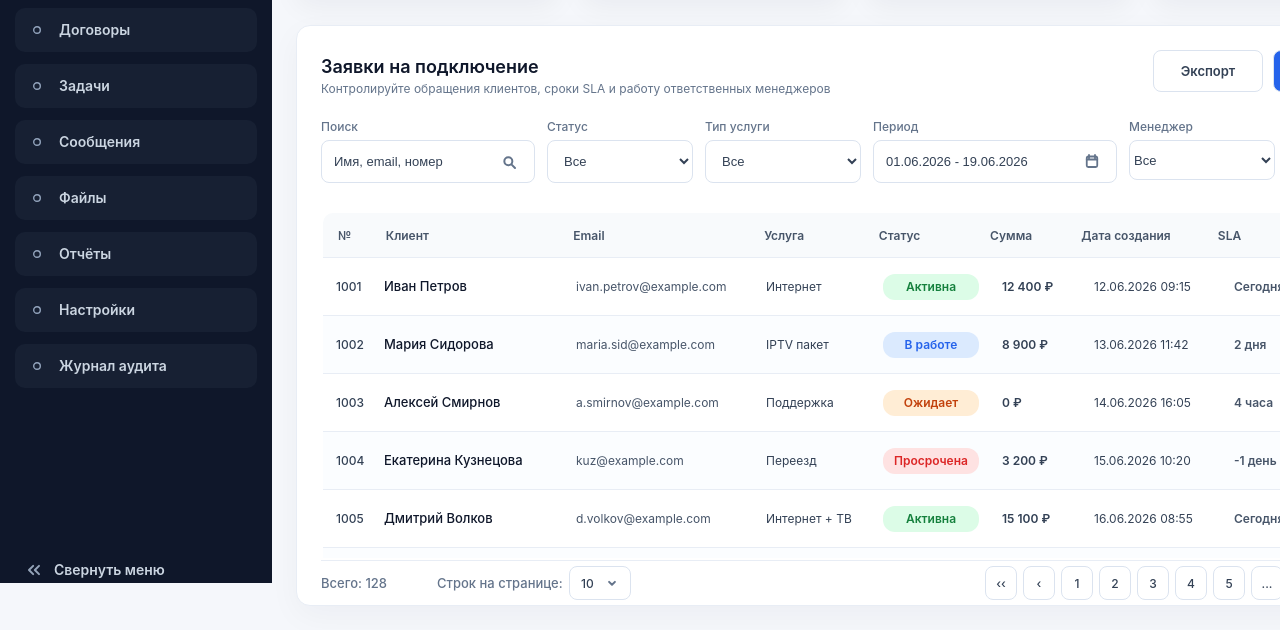
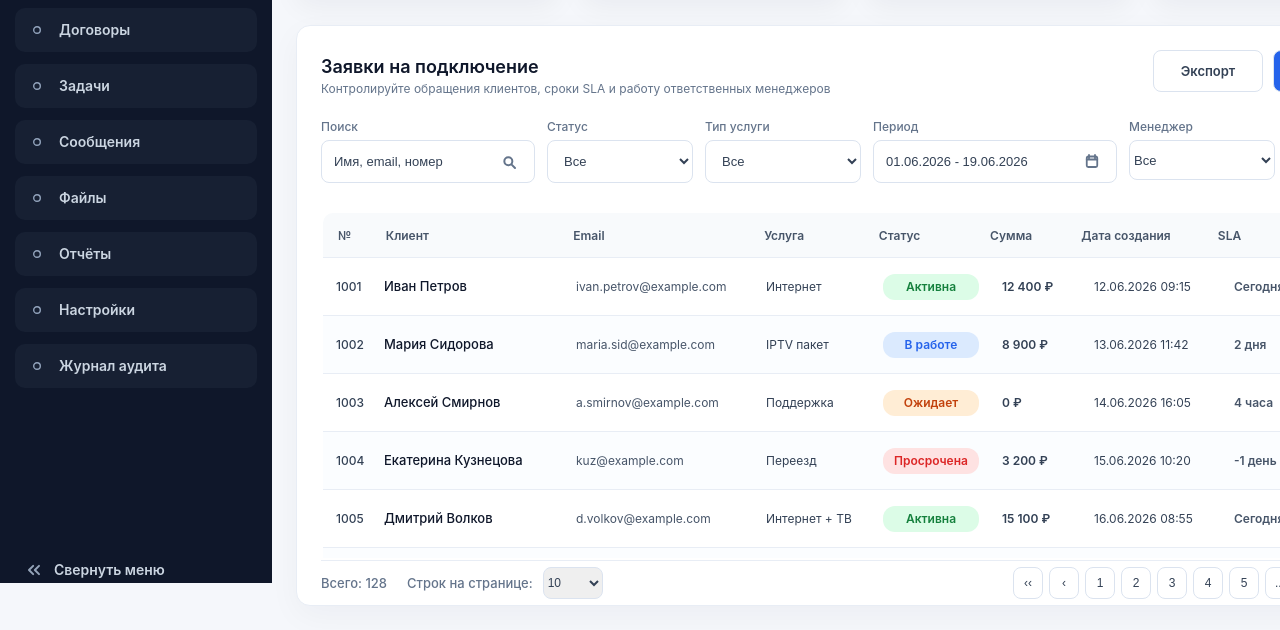
Before and after one commit to xxAksx/Test_task, a plain HTML site: page index.html in a window 1280 px wide. Shown: the part 217-847 px from the top of the page. Drawn offline with Linux system fonts and the light colour scheme.

Commit message:
add select and buttons in footer

```diff
--- a/index.html
+++ b/index.html
@@ -410,25 +410,34 @@
                     </tbody>
                 </table>
                 <div class="footer-row">
-                    <span class="table-footer all-list">Всего: 128</span>
-                    <span class="table-footer row-in-page">Строк на странице:</span>
-                    <div class="page-button count-row-in-page">
-                        <span class="number">10</span>
-                        <svg xmlns="http://www.w3.org/2000/svg" width="14" height="14" viewBox="0 0 14 14" fill="none">
-                            <path d="M4.08331 5.83331L6.99998 8.74998L9.91665 5.83331" stroke="#64748B" stroke-width="2" stroke-linecap="round" stroke-linejoin="round"/>
-                        </svg>
+                    <div class="select-block">
+                        <span>Всего: 128</span>
+                        <div class="table-footer">
+                            <label for="table-button" class="">Строк на странице:</label>
+                            <select class="count-page">
+                                <option value="10">10</option>
+                                <option value="11">11</option>
+                                <option value="12">12</option>
+                                <option value="13">13</option>
+                                <option value="14">14</option>
+                                <option value="15">15</option>
+                                <option value="16">16</option>
+                            </select>
+                        </div>
                     </div>
-                    <div class="page-button num-list">‹‹</div>
-                    <div class="page-button num-list">‹</div>
-                    <div class="page-button num-list">1</div>
-                    <div class="page-button num-list">2</div>
-                    <div class="page-button num-list">3</div>
-                    <div class="page-button num-list">4</div>
-                    <div class="page-button num-list">5</div>
-                    <div class="page-button num-list">...</div>
-                    <div class="page-button num-list">13</div>
-                    <div class="page-button num-list">›</div>
-                    <div class="page-button num-list">››</div>
+                    <div class="page-button-block">
+                        <button class="page-button num-list">‹‹</button>
+                        <button class="page-button num-list">‹</button>
+                        <button class="page-button num-list">1</button>
+                        <button class="page-button num-list">2</button>
+                        <button class="page-button num-list">3</button>
+                        <button class="page-button num-list">4</button>
+                        <button class="page-button num-list">5</button>
+                        <button class="page-button num-list">...</button>
+                        <button class="page-button num-list">13</button>
+                        <button class="page-button num-list">›</button>
+                        <button class="page-button num-list">››</button>
+                    </div>
                 </div>
             </div>
         </main>
--- a/main.css
+++ b/main.css
@@ -679,24 +679,32 @@ main {
 .footer-row {
     display: flex;
     align-items: center;
+    justify-content: space-between;
     height: 44px;
     margin-left: 24px;
     border-top: 1px solid #E8EDF5;
     position: relative;
 }
-.table-footer {
+.select-block {
+    display: flex;
+    align-items: center;
+    gap: 20px;
     color: #64748B;
     font-size: 13px;
     font-style: normal;
     font-weight: 500;
     line-height: 19px; /* 146.154% */
 }
-.all-list {
-    width: 85px;
-    margin-right: 31px;
+.table-footer {
+    display: flex;
+    align-items: center;
+    gap: 10px;
 }
 .row-in-page {
     width: 132px;
+}
+.page-button-block {
+    display: flex;
 }
 .page-button {
     display: flex;
@@ -710,14 +718,22 @@ main {
     font-style: normal;
     font-weight: 500;
     line-height: 17px; /* 141.667% */
+    cursor: pointer;
+    border-radius: 8px;
+    border: 1px solid #DBE3EF;
+
 }
-.page-button {
-    cursor: pointer;
-}
-.count-row-in-page {
+.count-page {
     width: 60px;
     height: 32px;
-    margin-right: 354px;
+    color: #334155;
+    font-size: 12px;
+    font-style: normal;
+    font-weight: 500;
+    line-height: 17px; /* 141.667% */
+    cursor: pointer;
+    border-radius: 8px;
+    border: 1px solid #DBE3EF;
 }
 .number {
     width: 24px;
```
